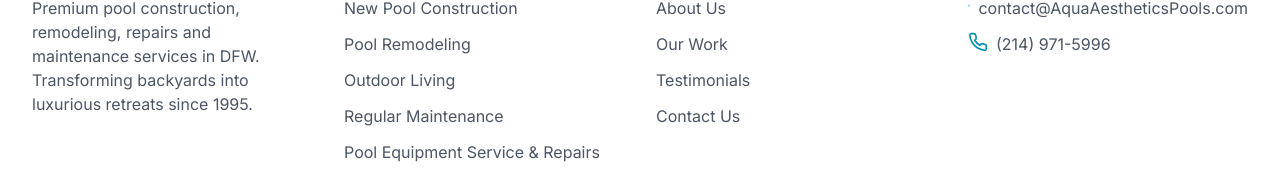
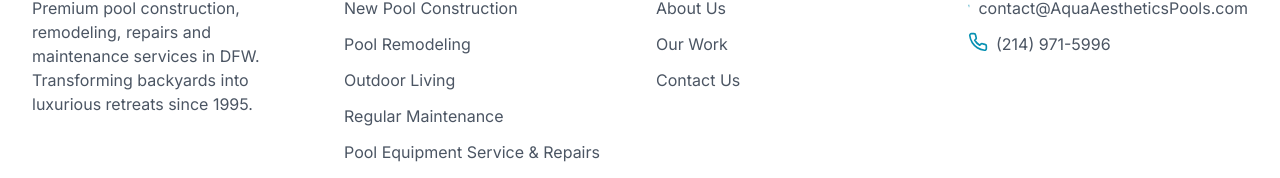
Before and after one commit to bstep0/aqua-aesthetics, a Next.js app: page / in a window 1280 px wide. Shown: the part 2918-3096 px from the top of the page. Built offline with nearby package versions, Linux system fonts and the light colour scheme.

Commit message:
Edited Footer

```diff
--- a/components/footer.tsx
+++ b/components/footer.tsx
@@ -78,11 +78,6 @@ export default function Footer() {
                 </Link>
               </li>
               <li>
-                <Link href="/testimonials" className="text-gray-600 transition-colors hover:text-cyan-600">
-                  Testimonials
-                </Link>
-              </li>
-              <li>
                 <Link href="/contact" className="text-gray-600 transition-colors hover:text-cyan-600">
                   Contact Us
                 </Link>
```
